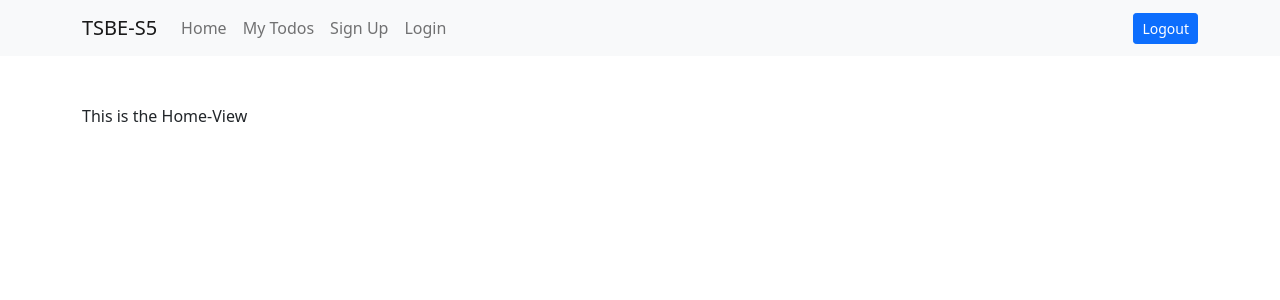
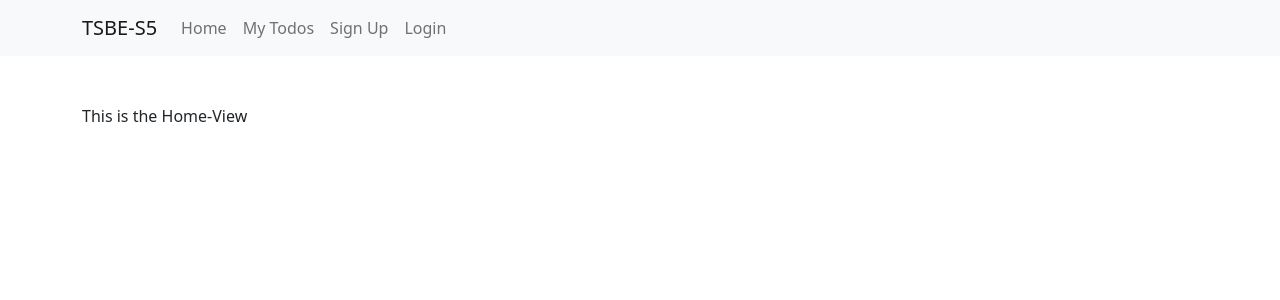
Before and after one commit to mschori/-tsbe-s5-web-frontend, a Vue app: page / in a window 1280 px wide. Shown: the top 300 px of the page. Built offline with nearby package versions, Linux system fonts and the light colour scheme.

Commit message:
Updated navbar => some elements are now only visible, when user is logged in.

```diff
--- a/src/components/NavigationBar.vue
+++ b/src/components/NavigationBar.vue
@@ -14,15 +14,15 @@
           <li class="nav-item">
             <RouterLink to="/todos" class="nav-link">My Todos</RouterLink>
           </li>
-          <li class="nav-item">
+          <li class="nav-item" v-if="!userStore.isLoggedIn">
             <RouterLink to="/signup" class="nav-link">Sign Up</RouterLink>
           </li>
-          <li class="nav-item">
+          <li class="nav-item" v-if="!userStore.isLoggedIn">
             <RouterLink to="/login" class="nav-link">Login</RouterLink>
           </li>
         </ul>
-        <div>
-          <button class="btn btn-sm btn-primary" @click="logout">Logout</button>
+        <div v-if="userStore.isLoggedIn">
+          <button class="btn btn-sm btn-warning" @click="logout">Logout</button>
         </div>
       </div>
     </div>
@@ -42,7 +42,8 @@ export default {
     }
 
     return {
-      logout
+      logout,
+      userStore
     }
   }
 }
```
